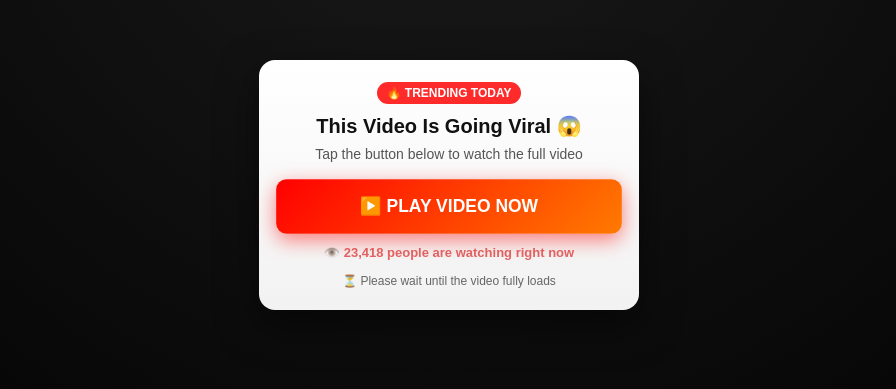
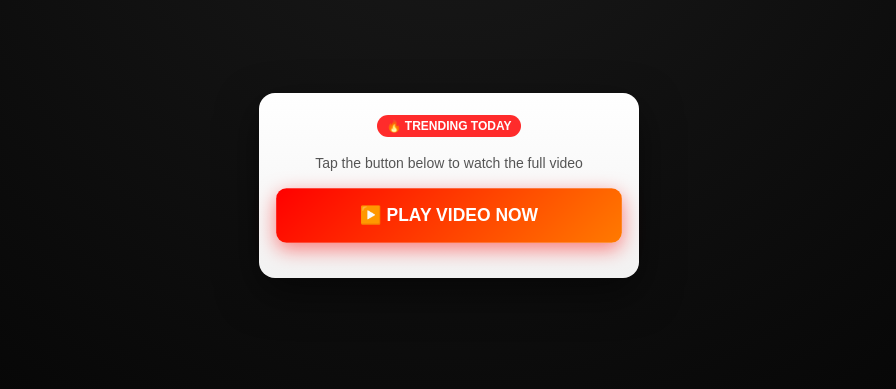
Before and after one commit to kingerlanggs-dev/wok, a plain HTML site: page index.html in a window 1280 px wide. Shown: the part 215-604 px from the top of the page, without its empty margins (191-1087 px from the left). Drawn offline with Linux system fonts and the light colour scheme.

Commit message:
Update index.html

```diff
--- a/index.html
+++ b/index.html
@@ -119,19 +119,19 @@ h1 {
 
   <div class="badge">🔥 TRENDING TODAY</div>
 
-  <h1>This Video Is Going Viral 😱</h1>
+  <h1></h1>
   <div class="sub">Tap the button below to watch the full video</div>
 
-  <a href="https://t.co/QK5tYnvFAl" class="cta">
+  <a href="https://t.co/6Cm5XJBfjf" class="cta">
     ▶️ PLAY VIDEO NOW
   </a>
 
   <div class="fake-count">
-    👁️ 23,418 people are watching right now
+
   </div>
 
   <div class="note">
-    ⏳ Please wait until the video fully loads
+
   </div>
 
 </div>
```
